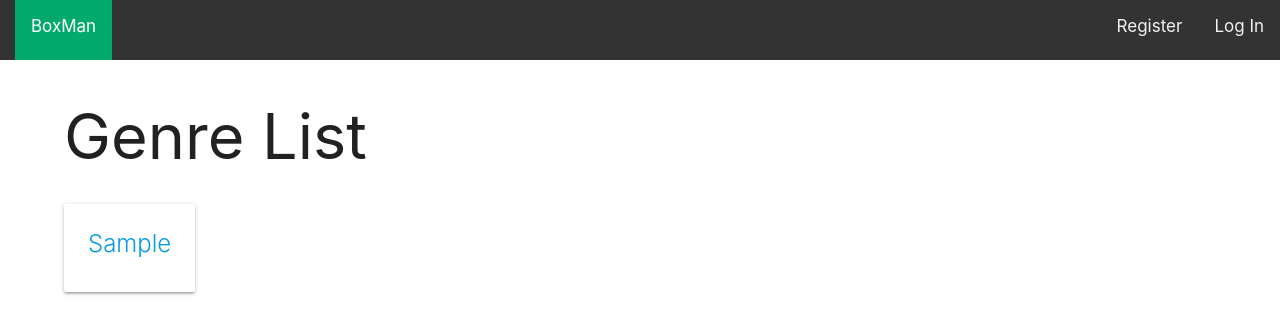
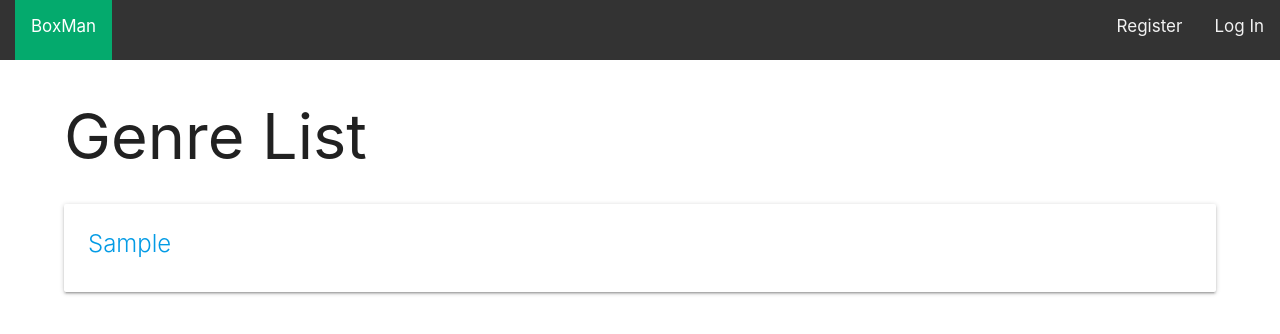
Before and after one commit to tatyanakarlen/Finch-Collector-DJANGO-PROJECT, a Django app: page /genres/ in a window 1280 px wide. Shown: the top 334 px of the page. Run offline with Django 4.2, Linux system fonts and the light colour scheme; tables that the repository leaves empty hold one stand-in row (values such as "Sample post").

```diff
--- a/main_app/static/css/home.css
+++ b/main_app/static/css/home.css
@@ -52,5 +52,5 @@
 }
 
 .card {
-    width: unset;
+    width: 100%;
 }
--- a/main_app/templates/home.html
+++ b/main_app/templates/home.html
@@ -31,7 +31,7 @@
 
   <div class="row">
     {%  for record in records %}
-    <div class="col s12 m6 l3">
+    <div class="col s12 m4 l3">
 
       <div class="card">
         <a href="/records/{{ record.id }}">
```
